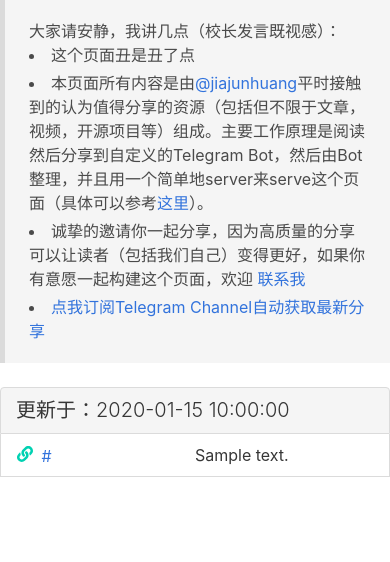
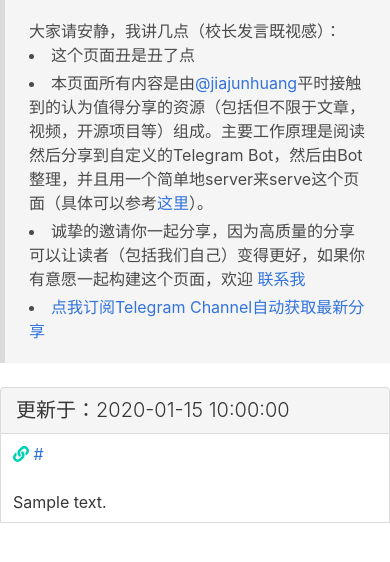
Before and after one commit to jiajunhuang/tgbot, a Flask app: page / in a window 390 px wide. Shown: the part 53-615 px from the top of the page. Run offline with Flask 2, Linux system fonts and the light colour scheme; tables that the repository leaves empty hold one stand-in row (values such as "Sample post"); some libraries are stand-ins or nearby versions.

Commit message:
Fix: Finally we make it works well both on desktop and mobile

```diff
--- a/templates/index.html
+++ b/templates/index.html
@@ -22,6 +22,14 @@
                 enable_page_level_ads: true
             });
         </script>
+      <style>
+        a {
+          word-break: break-all;
+        }
+        .url-columns {
+          width: 100%;
+        }
+      </style>
     </head>
     <body>
       <nav class="navbar" role="navigation" aria-label="main navigation">
@@ -63,17 +71,18 @@
           </p>
         {% for url in urls %}
           <div class="panel-block">
-              <div class="tile is-4">
-                  <div class=".sub-title">
-                    <span class="icon has-text-primary">
+            <div class="columns url-columns">
+                <div class="column is-4">
+                  <a href="{{ url.url }}">
+                    <span class="has-text-primary">
                       <i class="fas fa-link"></i>
                   </span>
-                    <a href="{{ url.url }}">{{ url.url }}</a>
+                    {{ url.url }}
+                  </a>
                 </div>
+                <div class="column is-8">
+                  {% if url.comment %}{{ url.comment }}{% else %}暂无评论{% endif %}
                 </div>
-                <br>
-              <div class="tile is-8">
-                  <div class="tile">{% if url.comment %}{{ url.comment }}{% else %}暂无评论{% endif %}</div>
             </div>
           </div>
         {% endfor %}
```
Lines whose indentation alone changed are shown as unchanged.
